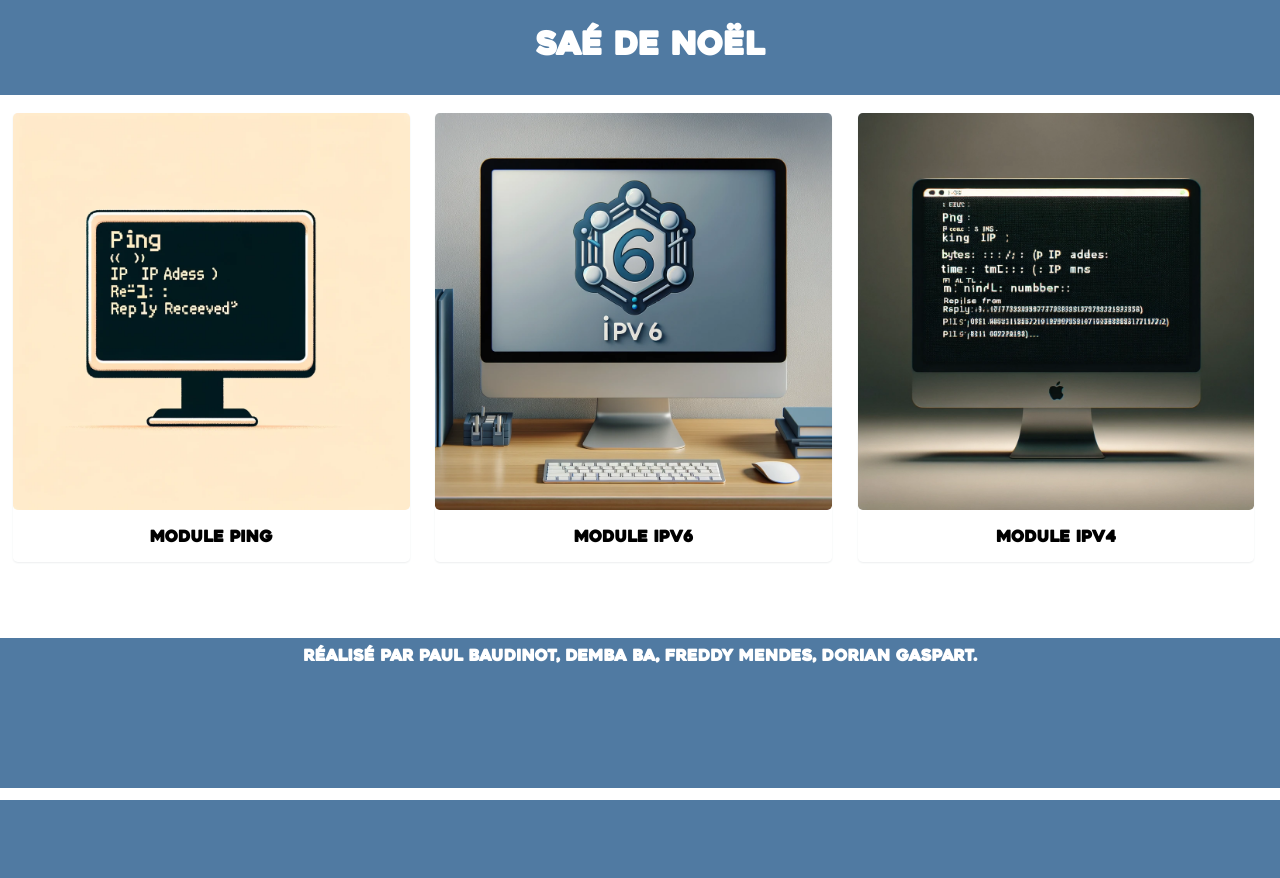
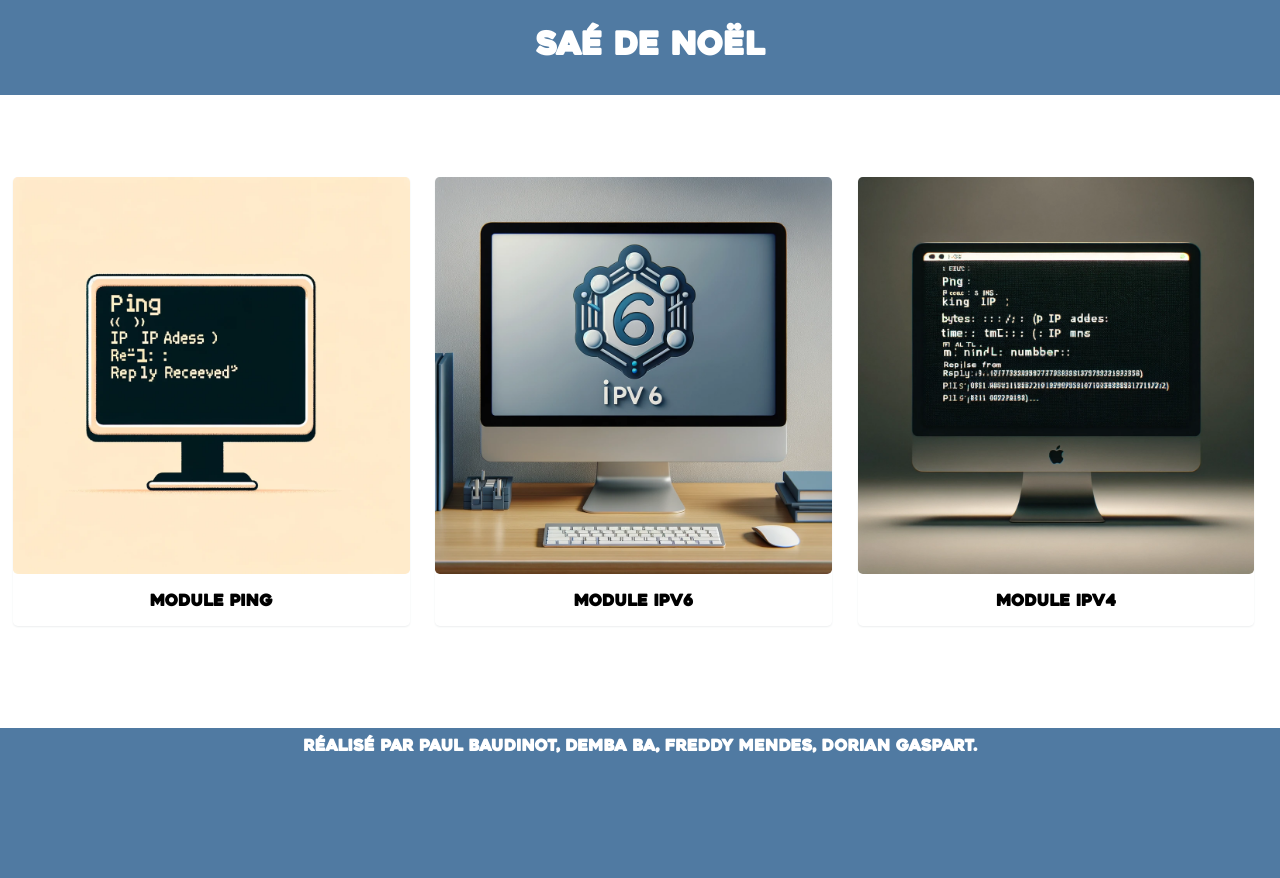
Before and after one commit to badem09/sae_but3_fa, a PHP site: page / in a window 1280 px wide. Before the commit the page ends 800 px from the top, so only its background shows below. Run offline with PHP 8.4, Linux system fonts and the light colour scheme.

Commit message:
mise a jour css

```diff
--- a/src/Ipv4.php
+++ b/src/Ipv4.php
@@ -50,8 +50,6 @@ accueil(1);
     </div>
 </div class="main">
 <script src="scripts/scriptIpv4.js"></script>
-<br>
-<br>
 <?php
 include("footer.php");
 ?>
--- a/src/Ipv6.php
+++ b/src/Ipv6.php
@@ -29,8 +29,6 @@ accueil(1);
         </div>
     </div>
 </div>
-<br>
-<br>
 <script src="scripts/scriptIpv6.js"></script>
     <?php
 include("footer.php");
--- a/src/styles/style.css
+++ b/src/styles/style.css
@@ -47,6 +47,7 @@ header {
 
 
 .Cards {
+    margin-top: 5%;
     padding-top: 100px;
     padding-bottom: 5%;
     text-align: center;
@@ -98,6 +99,7 @@ footer {
     position: relative;
     width: 100%;
     height: 150px;
+    margin-top: 2%;
     bottom: 0; left: 0;
     display: flex;
     justify-content: center;
@@ -135,7 +137,7 @@ p{
 .vert-cont {
     flex-direction: column;
     align-items: center; /* Align items in the center horizontally */
-    margin: 0 auto; /* Center the div horizontally */
+    margin: 5% auto; /* Center the div horizontally */
     padding: 20px; /* Add padding for better appearance */
     box-shadow: 0 4px 8px rgba(0, 0, 0, 0.1); /* Add a subtle shadow */
     display: flex; /* Use flexbox to align items */
```
